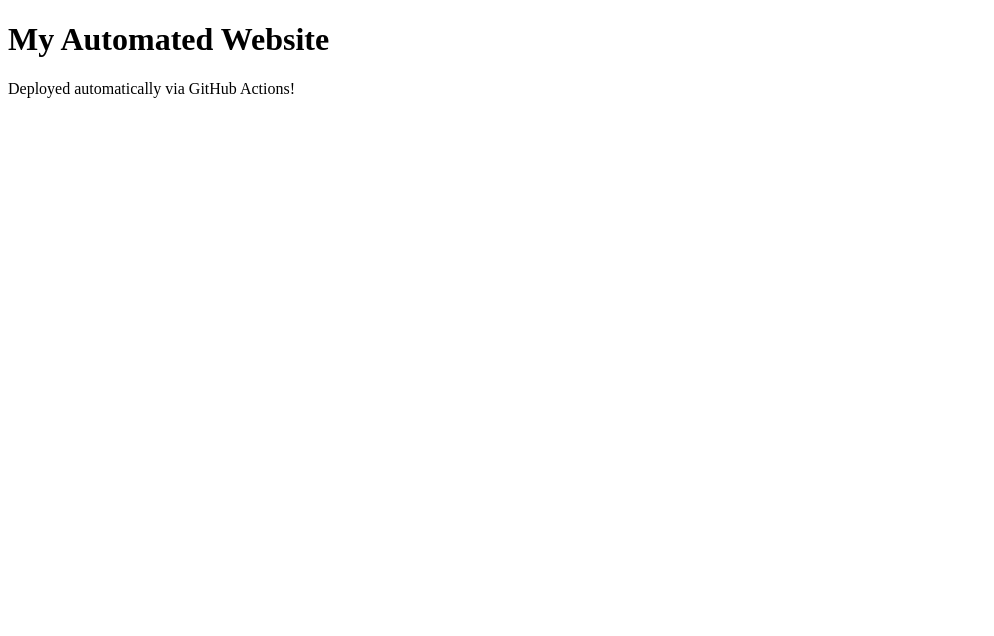
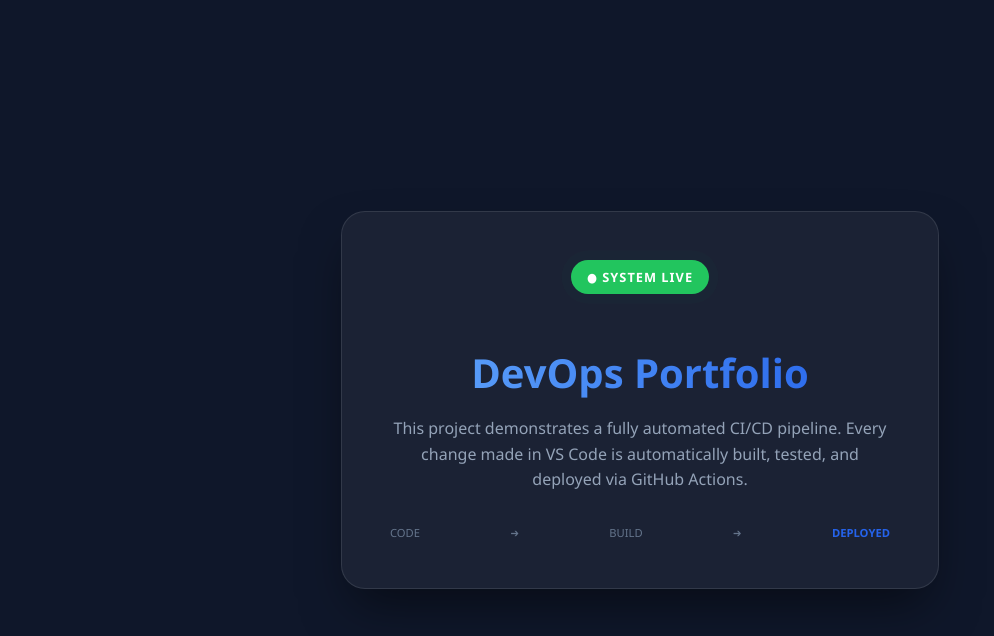
Before and after one commit to adii468/my-static-site, a plain HTML site: page index.html in a window 1280 px wide. Shown: the whole page, without its empty margins (0-994 px from the left). Drawn offline with Linux system fonts and the light colour scheme.

Commit message:
UI update: dark theme and pipeline visualization

```diff
--- a/index.html
+++ b/index.html
@@ -1,10 +1,105 @@
 <!DOCTYPE html>
-<html>
+<html lang="en">
 <head>
-    <title>DevOps CI/CD Demo</title>
+    <meta charset="UTF-8">
+    <meta name="viewport" content="width=device-width, initial-scale=1.0">
+    <title>DevOps Pipeline | Live Deployment</title>
+    <style>
+        :root {
+            --primary: #2563eb;
+            --secondary: #0f172a;
+            --success: #22c55e;
+            --text: #f8fafc;
+        }
+
+        body {
+            font-family: 'Segoe UI', Tahoma, Geneva, Verdana, sans-serif;
+            background-color: var(--secondary);
+            color: var(--text);
+            margin: 0;
+            display: flex;
+            justify-content: center;
+            align-items: center;
+            height: 100vh;
+            text-align: center;
+        }
+
+        .container {
+            background: rgba(255, 255, 255, 0.05);
+            padding: 3rem;
+            border-radius: 1.5rem;
+            border: 1px solid rgba(255, 255, 255, 0.1);
+            box-shadow: 0 25px 50px -12px rgba(0, 0, 0, 0.5);
+            max-width: 500px;
+        }
+
+        .status-badge {
+            background-color: var(--success);
+            color: white;
+            padding: 0.5rem 1rem;
+            border-radius: 2rem;
+            font-size: 0.8rem;
+            font-weight: bold;
+            text-transform: uppercase;
+            letter-spacing: 1px;
+            display: inline-block;
+            margin-bottom: 1.5rem;
+            animation: pulse 2s infinite;
+        }
+
+        h1 {
+            font-size: 2.5rem;
+            margin-bottom: 1rem;
+            background: linear-gradient(to right, #60a5fa, #2563eb);
+            -webkit-background-clip: text;
+            -webkit-text-fill-color: transparent;
+        }
+
+        p {
+            color: #94a3b8;
+            line-height: 1.6;
+            margin-bottom: 2rem;
+        }
+
+        .pipeline-track {
+            display: flex;
+            justify-content: space-between;
+            margin-top: 2rem;
+            position: relative;
+        }
+
+        .step {
+            font-size: 0.7rem;
+            color: #64748b;
+        }
+
+        .step.active {
+            color: var(--primary);
+            font-weight: bold;
+        }
+
+        @keyframes pulse {
+            0% { box-shadow: 0 0 0 0 rgba(34, 197, 94, 0.4); }
+            70% { box-shadow: 0 0 0 10px rgba(34, 197, 94, 0); }
+            100% { box-shadow: 0 0 0 0 rgba(34, 197, 94, 0); }
+        }
+    </style>
 </head>
 <body>
-    <h1>My Automated Website</h1>
-    <p>Deployed automatically via GitHub Actions!</p>
+
+    <div class="container">
+        <div class="status-badge">● System Live</div>
+        <h1>DevOps Portfolio</h1>
+        <p>This project demonstrates a fully automated CI/CD pipeline. Every change made in VS Code is automatically built, tested, and deployed via GitHub Actions.</p>
+
+        <div class="pipeline-track">
+            <div class="step">CODE</div>
+            <div class="step">➔</div>
+            <div class="step">BUILD</div>
+            <div class="step">➔</div>
+            <div class="step active">DEPLOYED</div>
+        </div>
+    </div>
+
 </body>
 </html>
```
